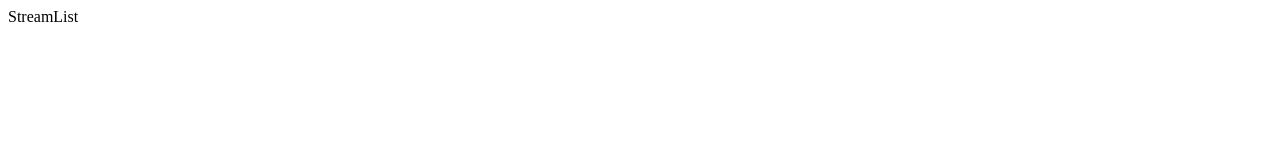
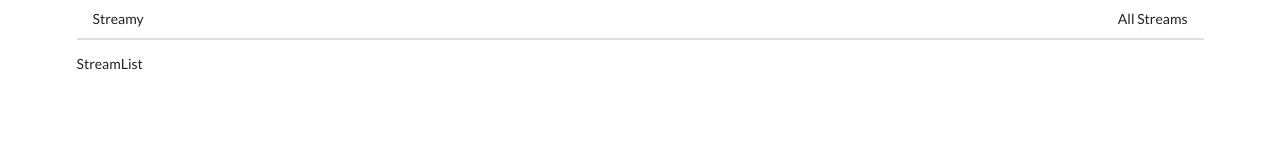
Before and after one commit to Gander7/course-modern-react-2020, a React app in the folder 8-streams/client/: page / in a window 1280 px wide. Built offline with nearby package versions, Linux system fonts and the light colour scheme.

Commit message:
8 - fixed semantic and added dummy header

```diff
--- a/8-streams/client/public/index.html
+++ b/8-streams/client/public/index.html
@@ -9,7 +9,7 @@
       name="description"
       content="Web site created using create-react-app"
     />
-    <link ref="stylesheet" href="https://cdnjs.cloudflare.com/ajax/libs/semantic-ui/2.4.1/semantic.min.css" />
+    <link rel="stylesheet" href="https://cdnjs.cloudflare.com/ajax/libs/semantic-ui/2.4.1/semantic.min.css" />
     <link rel="apple-touch-icon" href="%PUBLIC_URL%/logo192.png" />
     <!--
       manifest.json provides metadata used when your web app is installed on a
--- a/8-streams/client/src/components/App.js
+++ b/8-streams/client/src/components/App.js
@@ -5,13 +5,15 @@ import StreamEdit from './streams/StreamEdit'
 import StreamDelete from './streams/StreamDelete'
 import StreamList from './streams/StreamList'
 import StreamShow from './streams/StreamShow'
+import Header from './Header'
 
 class App extends React.Component {
     render() {
         return (
-            <div>
+            <div className="ui container">
                 <BrowserRouter>
                     <div>
+                        <Header />
                         <Route path="/" exact component={StreamList} />
                         <Route path="/streams/new" exact component={StreamCreate} />
                         <Route path="/streams/edit" exact component={StreamEdit} />
--- /dev/null
+++ b/8-streams/client/src/components/Header.js
@@ -0,0 +1,20 @@
+import React from 'react'
+import { Link } from 'react-router-dom'
+
+const Header = () => {
+    return (
+        <div className="ui secondary pointing menu">
+            <Link to="/" className="item">
+                Streamy
+            </Link>
+            <div className="right menu">
+                <Link to="/" className="item">
+                    All Streams
+                </Link>
+            </div>
+        </div>
+    )
+}
+
+
+export default Header
```
Lines whose indentation alone changed are shown as unchanged.
